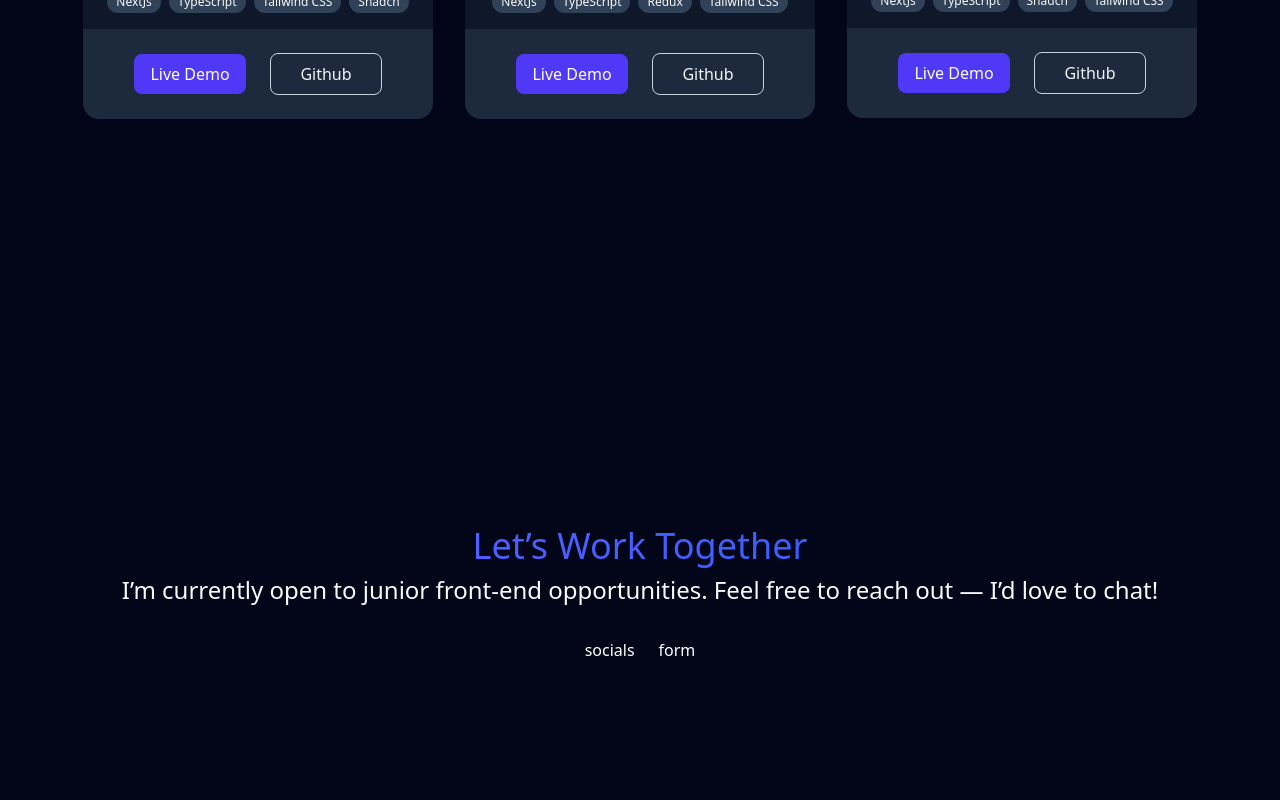
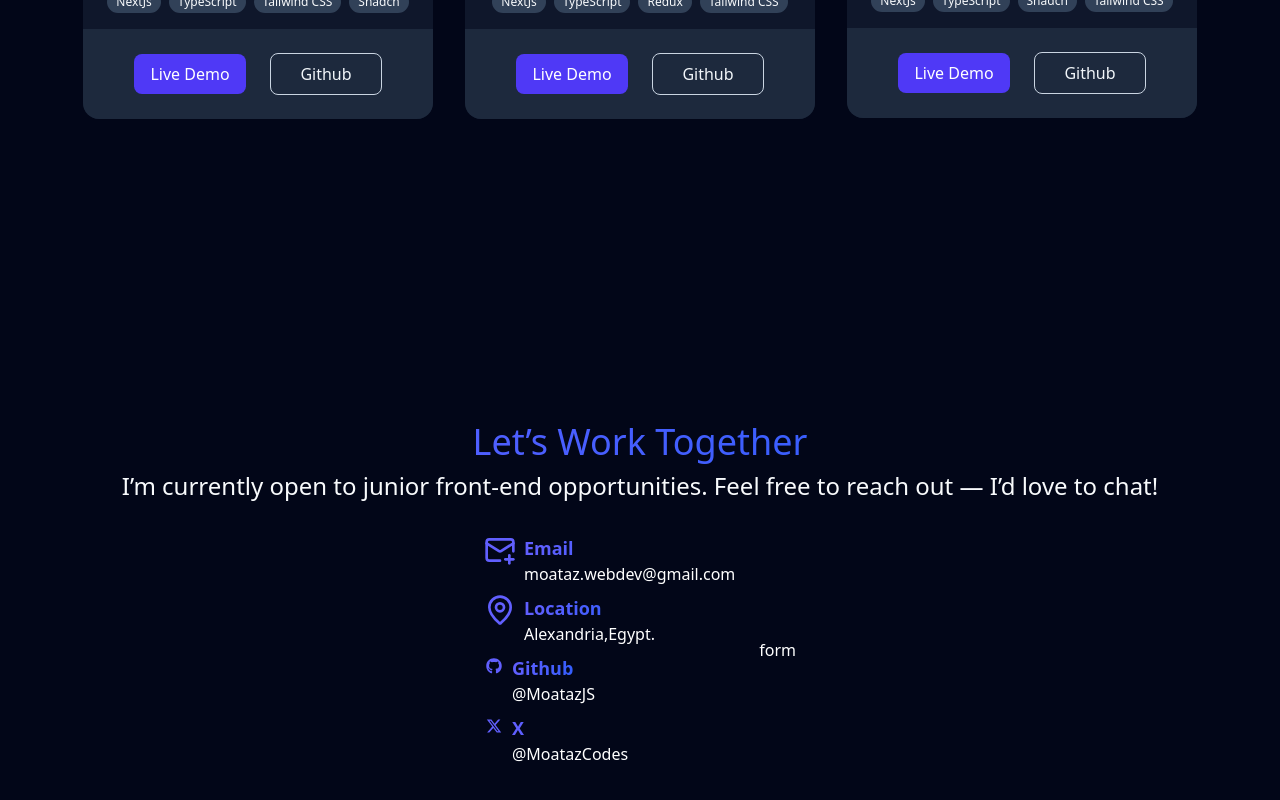
Before and after one commit to MoatazJS/moataz-portfolio, a Next.js app: page / in a window 1280 px wide. Shown: the part 2708-3508 px from the top of the page. Built offline with nearby package versions, Linux system fonts and the light colour scheme.

Commit message:
Finished layout of contact section

```diff
--- a/components/Contact.tsx
+++ b/components/Contact.tsx
@@ -1,5 +1,7 @@
+import { MailPlus, MapPin } from "lucide-react";
+import { FontAwesomeIcon } from "@fortawesome/react-fontawesome";
+import { faGithub, faXTwitter } from "@fortawesome/free-brands-svg-icons";
 import React from "react";
-
 export default function Contact() {
   return (
     <>
@@ -11,13 +13,68 @@ export default function Contact() {
           <h2 className="text-center text-3xl md:text-4xl text-transparent bg-linear-to-r p-2 from-indigo-500 to-blue-600 bg-clip-text">
             Let&rsquo;s Work Together
           </h2>
-          <p className="text-center text-xl md:text-2xl text-slate-50 ">
+          <p className="text-center text-xl md:text-2xl text-slate-50 mx-4 md:mx-0 ">
             I&rsquo;m currently open to junior front-end opportunities. Feel
             free to reach out — I’d love to chat!
           </p>
         </div>
         <div className="flex flex-col md:flex-row justify-center items-center gap-2 md:gap-6 text-white">
-          <div>socials</div>
+          <div className="flex flex-col gap-2 ">
+            <div className="flex gap-2 ">
+              <div>
+                <MailPlus className="text-indigo-500 w-8 h-8" />
+              </div>
+              <div>
+                <h4 className="text-lg font-semibold text-transparent bg-linear-to-r from-indigo-500 to-blue-600 bg-clip-text">
+                  Email
+                </h4>
+                <p>moataz.webdev@gmail.com</p>
+              </div>
+            </div>
+            <div className="flex gap-2">
+              <div>
+                <MapPin className="text-indigo-500 w-8 h-8" />
+              </div>
+              <div>
+                <h4 className="text-lg font-semibold text-transparent bg-linear-to-r from-indigo-500 to-blue-600 bg-clip-text">
+                  Location
+                </h4>
+                <p>Alexandria,Egypt.</p>
+              </div>
+            </div>
+            <div className="flex gap-2">
+              <div>
+                <FontAwesomeIcon
+                  icon={faGithub}
+                  className="text-indigo-500 w-8 h-8"
+                />
+              </div>
+              <div>
+                <h4 className="text-lg font-semibold text-transparent bg-linear-to-r from-indigo-500 to-blue-600 bg-clip-text">
+                  Github
+                </h4>
+                <a target="_blank" href="https://github.com/MoatazJS">
+                  @MoatazJS
+                </a>
+              </div>
+            </div>
+            <div className="flex gap-2">
+              <div>
+                <FontAwesomeIcon
+                  icon={faXTwitter}
+                  className="text-indigo-500 w-8 h-8"
+                />
+              </div>
+              <div>
+                <h4 className="text-lg font-semibold text-transparent bg-linear-to-r from-indigo-500 to-blue-600 bg-clip-text">
+                  X
+                </h4>
+                <a target="_blank" href="https://x.com/MoatazCodes">
+                  @MoatazCodes
+                </a>
+              </div>
+            </div>
+          </div>
           <div>form</div>
         </div>
       </section>
--- a/package.json
+++ b/package.json
@@ -9,6 +9,11 @@
     "lint": "eslint"
   },
   "dependencies": {
+    "@fortawesome/fontawesome-free": "^7.1.0",
+    "@fortawesome/fontawesome-svg-core": "^7.1.0",
+    "@fortawesome/free-brands-svg-icons": "^7.1.0",
+    "@fortawesome/free-solid-svg-icons": "^7.1.0",
+    "@fortawesome/react-fontawesome": "^3.1.0",
     "@radix-ui/react-dialog": "^1.1.15",
     "@radix-ui/react-slot": "^1.2.3",
     "class-variance-authority": "^0.7.1",
```
Also changed, not shown: 1 other file (tests, documents, lock files or other folders).
